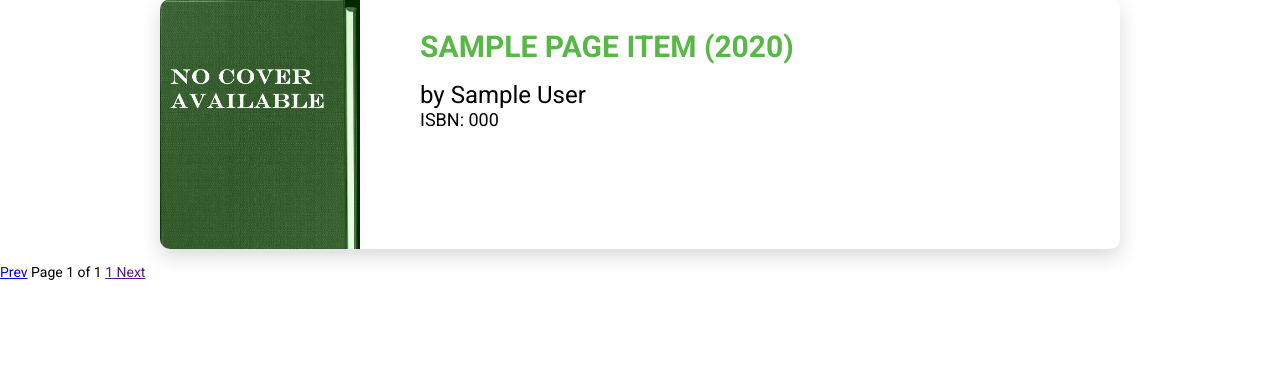
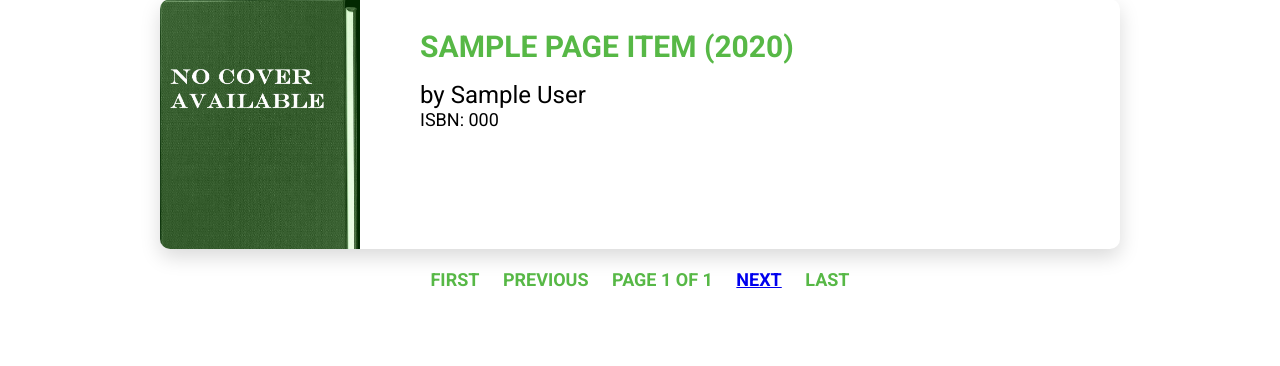
Before and after one commit to Michelle-lele/project1, a Flask app: template templates/search.html in a window 1280 px wide. Shown: the part 143-509 px from the top of the page. Run offline with Flask 2, Linux system fonts and the light colour scheme; the template is opened without the code that fills it: most values are stand-ins (such as "Sample title", 1, 10 or a date in 2020); some libraries are stand-ins or nearby versions.

Commit message:
Added pagination navigation

```diff
--- a/application.py
+++ b/application.py
@@ -41,25 +41,20 @@
         return f(*args, **kwargs)
     return decorated_function
 
-def paginate(items, page):
-	print(page,file=sys.stderr)
+def paginate(items, page, query):
 	#generate dictionary, with pagination settings
 	num_items = len(items)
-	#print(f"Number of items: {num_items}",  file=sys.stderr)
 	per_page = int(os.getenv("ITEMS_PER_PAGE"))
-	# print(per_page, file=sys.stderr)
 	total_pages = math.ceil(num_items/per_page)
+	print(query, file=sys.stderr)
 
 	if not page:
 		page = 1
 
 	if page > total_pages or page < 1:
-		#print(f"True: {page}", file=sys.stderr)
 		return render_template("404.html")
 		#page = 1
 	#add check for TypeError
-
-	#print(f"Total pages: {total_pages}", file=sys.stderr)
 
 	if page > 1:
 		previous_page = page - 1
@@ -83,19 +78,18 @@
 	# generate a list of the items on the current page
 	first_item_index = (page - 1)* per_page
 	if page*per_page > num_items:
-		last_item_index = first_item_index + (num_items % per_page) - 1 #To Do wrong formula
+		last_item_index = first_item_index + (num_items % per_page) - 1
 	else:
 		last_item_index= (page*per_page) -1
 
 	page_items = []
 	while first_item_index <= last_item_index:
 		page_items.append(items[first_item_index])
-		print(f"Page items for {first_item_index}: {page_items}", file=sys.stderr)
 		first_item_index += 1
 
 
 	template = request.endpoint + ".html"
-	return render_template(template, username=username, page_items=page_items)
+	return render_template(template, username=username, page_items=page_items, pagination_settings=pagination_settings, query=query)
 
 @app.route("/", methods=["POST", "GET"])
 def index():
@@ -220,7 +214,7 @@
 		return redirect(query)
 	elif request.method == "GET":
 		query = request.args.get("q")
-		# TO DO handle multple words in q parameter
+		# ?TO DO handle multple words in q parameter in a separate function?
 
 	errorMessage = ""
 	#print(query, file=sys.stderr)
@@ -237,4 +231,4 @@
 		errorMessage = f"No books found for your search \"{query}\""
 		return render_template("search.html", username = username, errorMessage = errorMessage)
 
-	return paginate(search_results, request.args.get('page', type=int))
+	return paginate(search_results, request.args.get('page', type=int), query=query)
--- a/static/styles.css
+++ b/static/styles.css
@@ -578,6 +578,14 @@
   margin-top: 20px;
 }
 
+.pagination{
+  margin-bottom: 20px;
+}
+
+.pagination .title{
+  margin: 10px;
+  font-size: 18px;
+}
 @media (max-width: 576px) {
    .card-heading-3{
     display: block !important;
--- a/templates/search.html
+++ b/templates/search.html
@@ -27,10 +27,34 @@
 
     {% endfor %}
     <!-- To do build the url for prev. & next page somehow -->
-    <div>
-    <a href="../search?q={{ query }}">{{ previous_page }} Prev</a>
-    Page {{ page }} of {{ total_pages }}
-    <a href="">{{ next_page }} Next</a>
+    <div class="pagination center">
+
+        {% if pagination_settings['page'] != 1 %}
+        <span class="title"><a href="{{ url_for(request.endpoint) }}?q={{ query }}&page=1"> First </a></span>
+        {% else %}
+        <span class="title">First</span>
+        {% endif %}
+
+        {% if pagination_settings['previous_page'] %}
+        <span class="title"><a href="{{ url_for(request.endpoint) }}?q={{ query }}&page={{ pagination_settings['previous_page'] }}"> Previous </a></span>
+        {% else %}
+        <span class="title">Previous</span>
+        {% endif %}
+
+        <span class="title">Page {{ pagination_settings['page'] }} of {{ pagination_settings['total_pages'] }}</span>
+
+        {% if pagination_settings['next_page'] %}
+        <span class="title"><a href="{{ url_for(request.endpoint) }}?q={{ query }}&page={{ pagination_settings['next_page'] }}">Next</a></span>
+        {% else %}
+        <span class="title">Next</span>
+        {% endif %}
+
+        {% if pagination_settings['total_pages'] != pagination_settings['page'] %}
+        <span class="title"><a href="{{ url_for(request.endpoint) }}?q={{ query }}&page={{ pagination_settings['total_pages']}}"> Last </a></span>
+        {% else %}
+        <span class="title">Last</span>
+        {% endif %}
+
     </div>
 
 {% endblock %}
```
